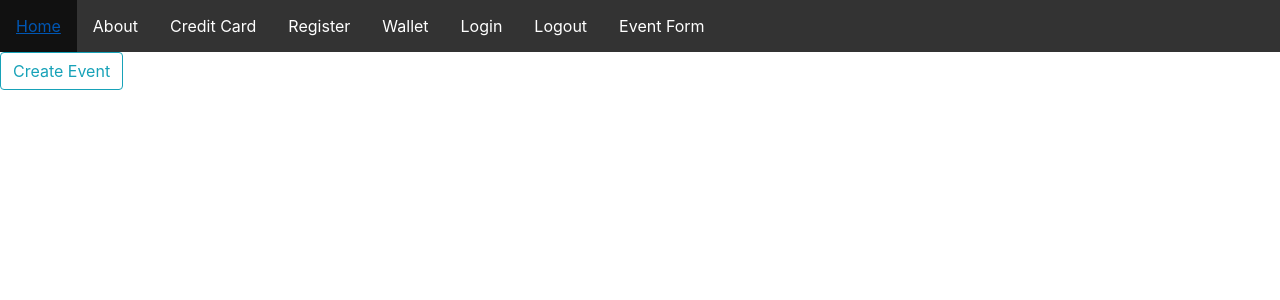
After one commit to alvinjiang32/CS_160, a Django app: page /event_form/ in a window 1280 px wide. The commit adds this page. Shown: the top 300 px of the page. Run offline with Django 3.2, Linux system fonts and the light colour scheme; some libraries are stand-ins or nearby versions.

Commit message:
event forms initial upload

```diff
--- a/meetup/templates/meetup/base.html
+++ b/meetup/templates/meetup/base.html
@@ -28,6 +28,7 @@
         <li><a href="#">Wallet</a></li>
         <li><a href="{% url 'meetup-login' %}">Login</a></li>
         <li><a href="{% url 'meetup-logout' %}">Logout</a></li>
+        <li><a href="{% url 'meetup-event-form' %}">Event Form</a></li>
     </ul>
 </nav>
 
--- /dev/null
+++ b/meetup/templates/meetup/event_form.html
@@ -0,0 +1,8 @@
+{% extends "meetup/base.html" %}
+{% load crispy_forms_tags %}
+{% block content %}
+<form action="" method="post">
+    {{ form|crispy }}
+    <button class="btn btn-outline-info" type="submit">Create Event</button>
+</form>
+{% endblock %}
--- a/meetup/urls.py
+++ b/meetup/urls.py
@@ -10,4 +10,5 @@ urlpatterns = [
     path('creditcard/', views.creditcard, name='meetup-creditcard'),
     path('logout/', views.logout_user, name='meetup-logout'),
     path('register_initial/', views.register_initial, name='meetup-register_initial'),
+    path('event_form/', views.event_form, name="meetup-event_form")
 ]
--- a/meetup/views.py
+++ b/meetup/views.py
@@ -89,3 +89,7 @@ def creditcard(request):
 
     context = {'form': form}
     return render(request, "meetup/creditcard.html", context)
+
+
+def event_form(request):
+    return render(request, "meetup/event_form.html", { "title": "Event_Form"})
```
Also changed, not shown: meetup/forms.py (+11 -2 lines).
